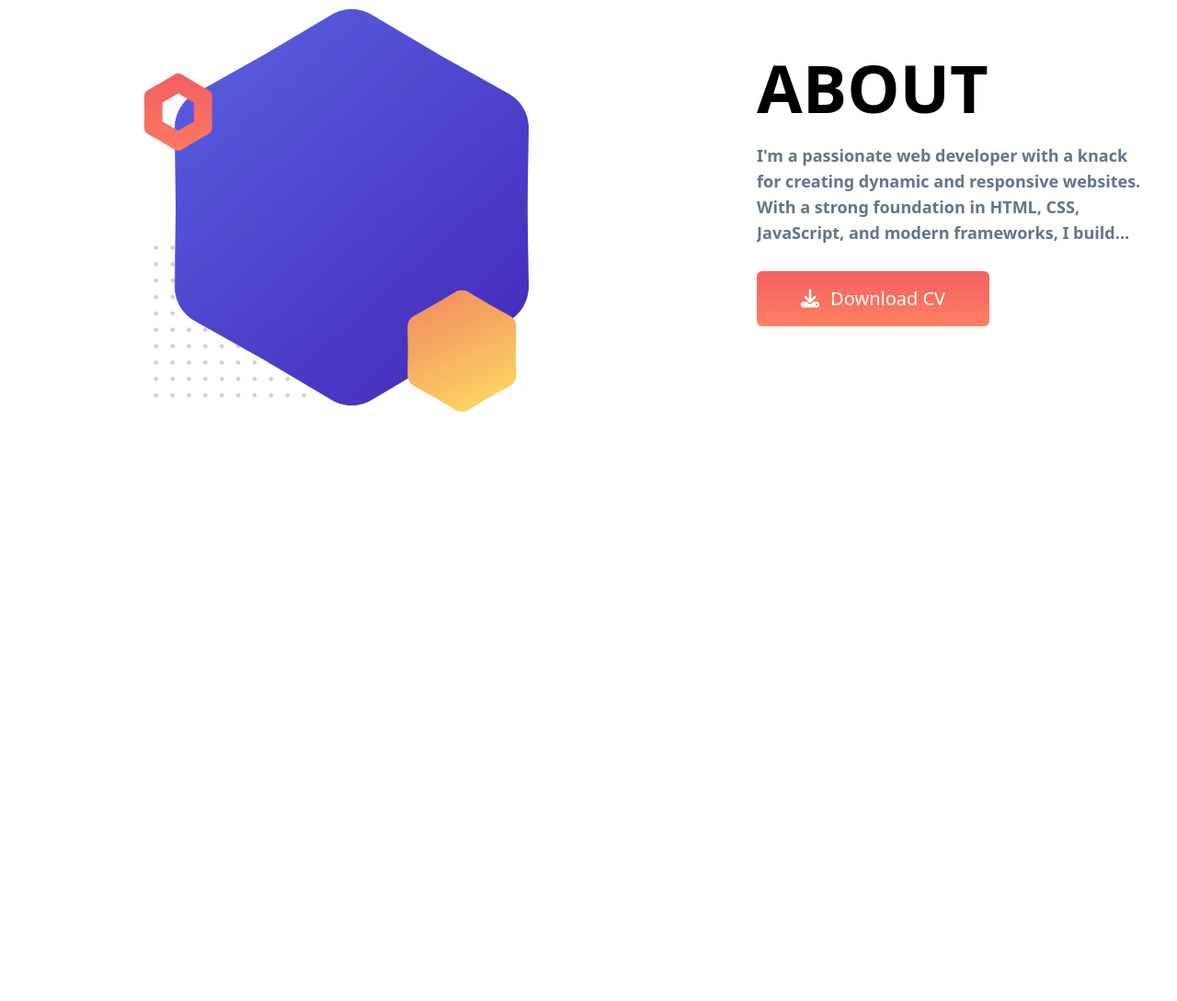
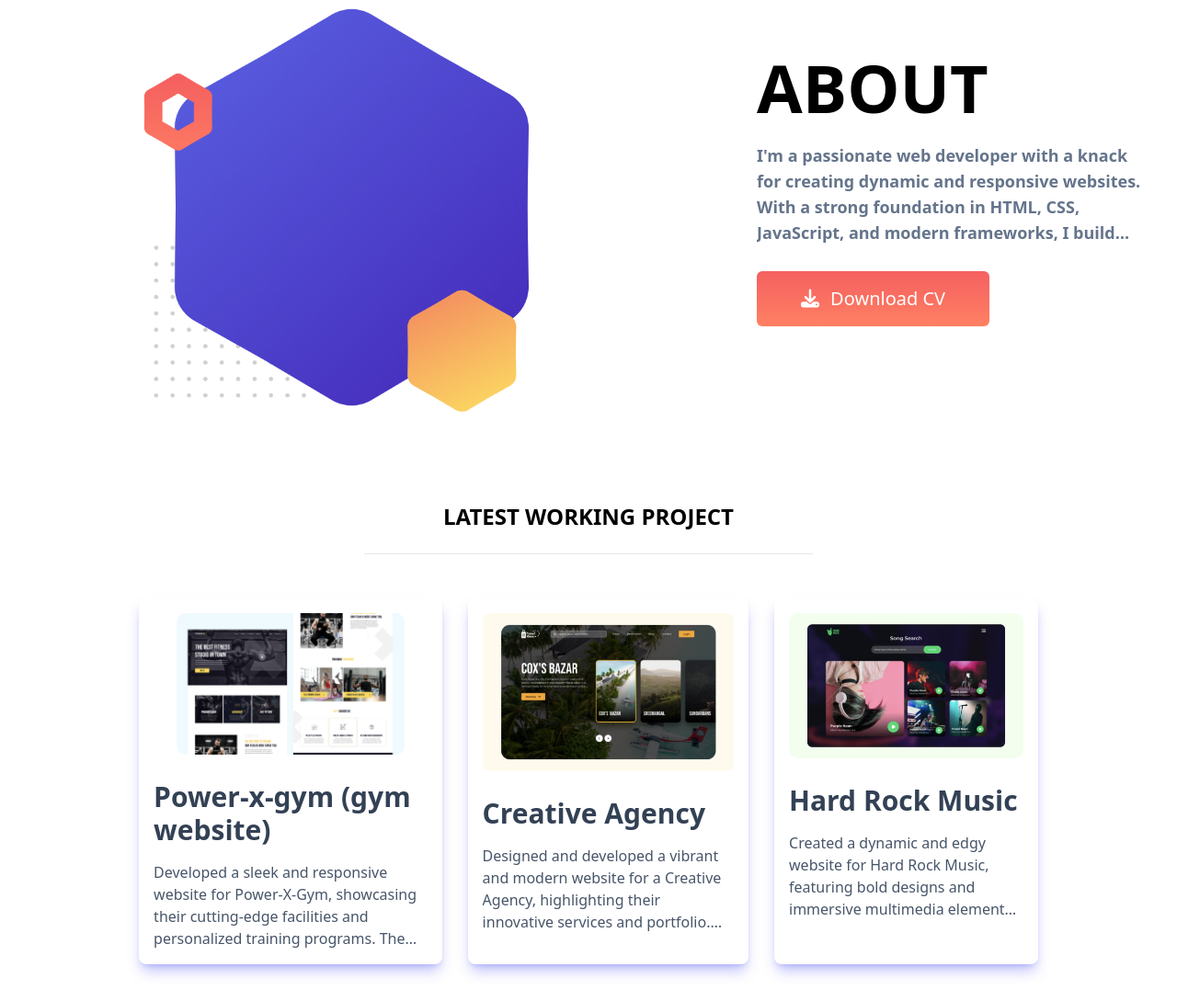
Before and after one commit to hsrokon/6-PersonalWeb-PH, a plain HTML site: page index.html in a window 1280 px wide. Shown: the part 566-1655 px from the top of the page at 92% size. Before the commit the page ends 1016 px from the top, so only its background shows below. Drawn offline with nearby package versions, Linux system fonts and the light colour scheme.

Commit message:
section3 completed

```diff
--- a/index.html
+++ b/index.html
@@ -9,7 +9,7 @@
     <link rel="stylesheet" href="https://cdnjs.cloudflare.com/ajax/libs/font-awesome/6.6.0/css/all.min.css">
 
 </head>
-<body class="w-11/12 mx-auto mt-10 md:mt-12">
+<body class="w-11/12 mx-auto mt-10 mb-10 md:mt-12">
 
     <nav class="md:pr-8 w-10/12 ">
         <ul class="flex justify-end gap-4 md:gap-12 text-sm md:text-base font-bold text-slate-600 font-font2 -mr-12">
@@ -52,9 +52,31 @@
             <p class="mt-3 md:mt-6 text-sm md:text-lg w-11/12 md:w-7/12 text-slate-500 font-semibold line-clamp-4">I'm a passionate web developer with a knack for creating dynamic and responsive websites. With a strong foundation in HTML, CSS, JavaScript, and modern frameworks, I build user-friendly interfaces that are both functional and visually appealing. My goal is to turn ideas into seamless digital experiences.</p>
             <button class="mt-3 md:mt-7 bg-gradient-to-b from-[#F46060] to-[#FF8063] text-white py-2 md:py-4 px-8 md:px-12 md:text-xl rounded-md hover:from-[#FF8063] hover:to-[#F46060]"><i class="fa-sharp fa-solid fa-download mr-3"></i>Download CV</button>
         </div>
+    </section>
 
+    <!-- section3 -->
+     <section class="mt-44 md:mt-24 w-10/12 mx-auto">
 
-    </section>
+        <h1 class="text-center text-2xl font-bold">LATEST WORKING PROJECT</h1>
+        <hr class="bg-slate-500 w-6/12 mx-auto mt-3 lg:mt-6">
+        <div class="flex flex-col gap-7 lg:flex-row mt-7 lg:mt-12">
+            <div class="p-4 shadow-lg shadow-indigo-500/40 rounded-lg">
+                <img class="w-10/12 mx-auto" src="images/image 4.png" alt="">
+                <h2 class="mt-3 text-xl md:mt-7 md:mb-4 md:text-3xl font-semibold text-slate-700"> Power-x-gym (gym website)</h2>
+                <p class="line-clamp-4 mt-3 text-slate-600">Developed a sleek and responsive website for Power-X-Gym, showcasing their cutting-edge facilities and personalized training programs. The site features user-friendly navigation and a modern design, aimed at motivating visitors to reach their fitness goals.</p>
+            </div>
+            <div class="p-4 shadow-lg shadow-indigo-500/40 rounded-lg">
+                <img class="w-fit" src="images/image 5.png" alt="">
+                <h2 class="mt-3 text-xl md:mt-7 md:mb-4 md:text-3xl font-semibold text-slate-700"> Creative Agency</h2>
+                <p class="line-clamp-4 mt-3 text-slate-600">Designed and developed a vibrant and modern website for a Creative Agency, highlighting their innovative services and portfolio. The site combines visually striking elements with smooth navigation to engage potential clients effectively.</p>
+            </div>
+            <div class="p-4 shadow-lg shadow-indigo-500/40 rounded-lg">
+                <img class="w-fit" src="images/image 8.png" alt="">
+                <h2 class="mt-3 text-xl md:mt-7 md:mb-4 md:text-3xl font-semibold text-slate-700"> Hard Rock Music</h2>
+                <p class="line-clamp-4 mt-3 text-slate-600">Created a dynamic and edgy website for Hard Rock Music, featuring bold designs and immersive multimedia elements. The site captures the essence of rock culture, offering an engaging experience for music enthusiasts.</p>
+            </div>
+        </div>
+     </section>
 
 </body>
 </html>
```
